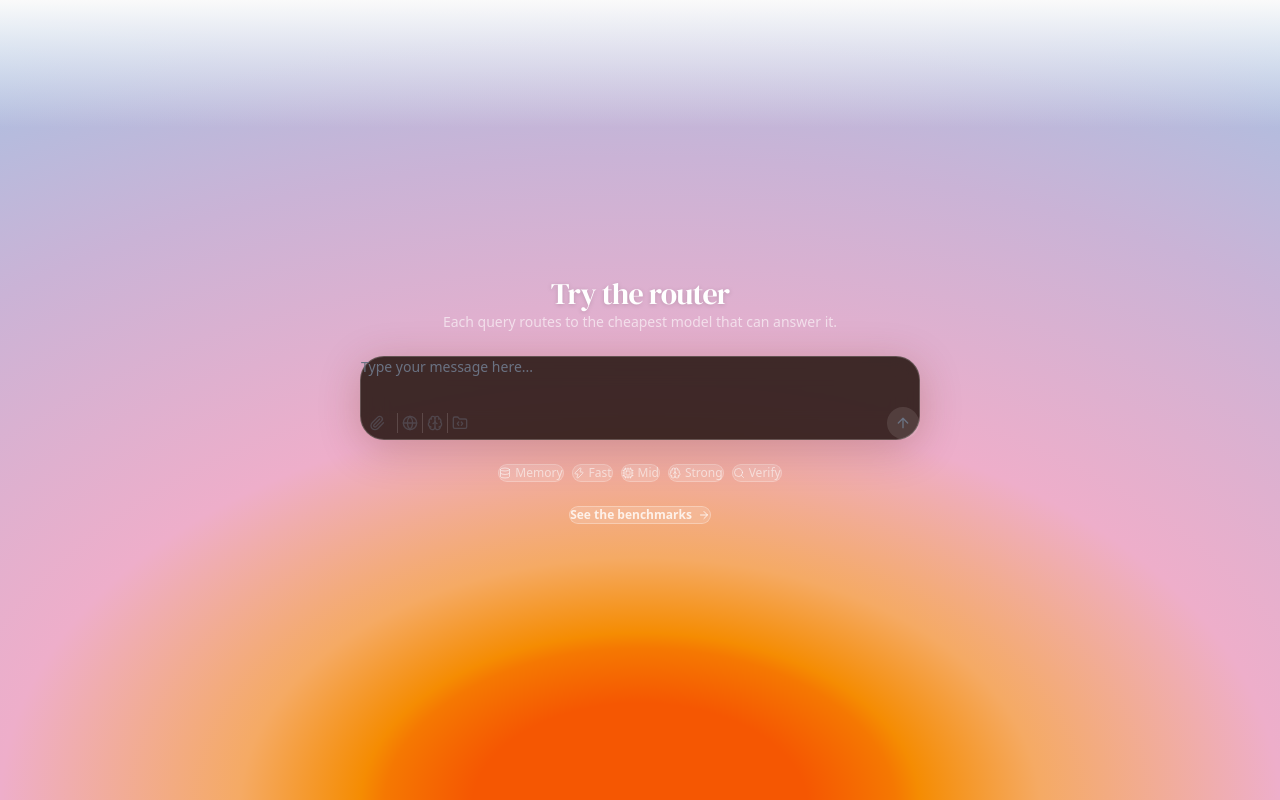
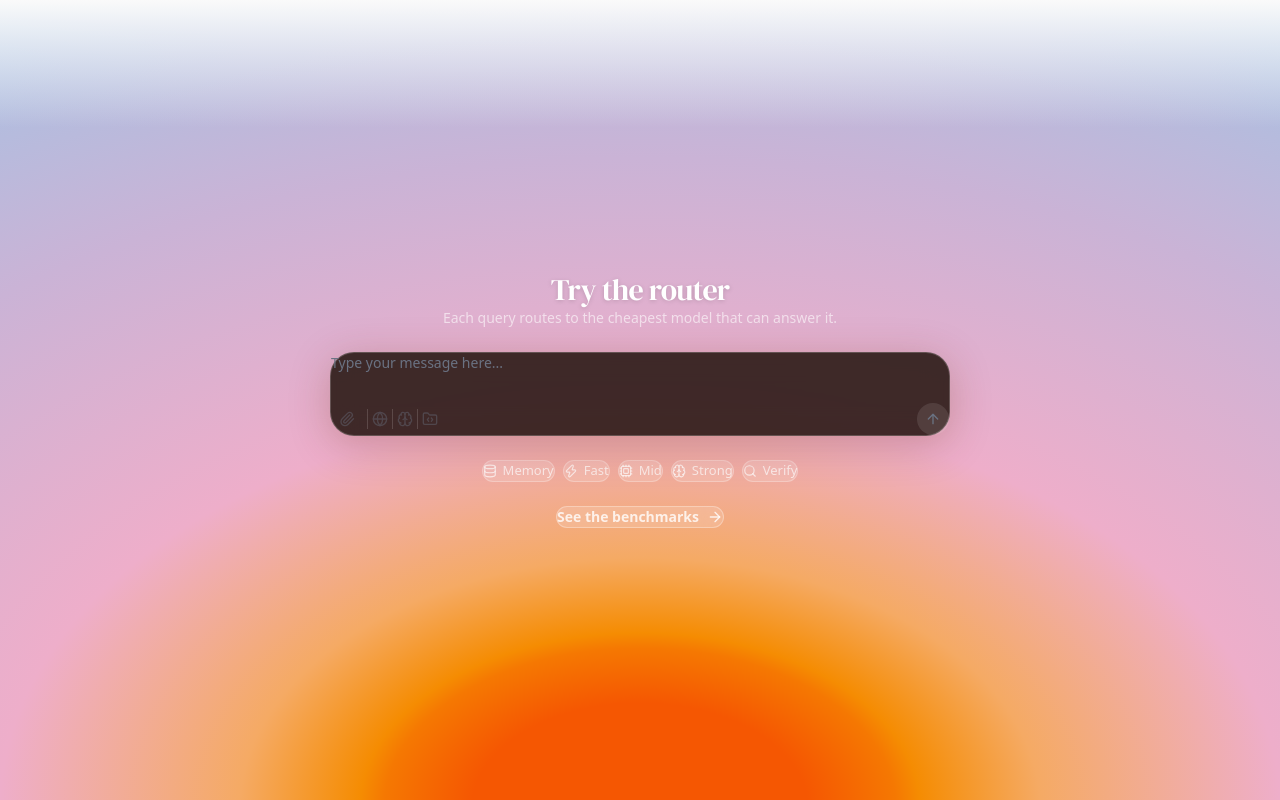
Before and after one commit to dgne58/a10, a React (Vite) app in the folder project/frontend/: page / in a window 1280 px wide. Shown: the part 3800-4600 px from the top of the page. Built offline with nearby package versions, Linux system fonts and the light colour scheme.

Commit message:
update query panel, train.py

```diff
--- a/project/frontend/src/components/ui/query-panel.tsx
+++ b/project/frontend/src/components/ui/query-panel.tsx
@@ -192,7 +192,7 @@ export default function QueryPanel() {
         initial={{ opacity: 0, y: 32 }}
         animate={isInView ? { opacity: 1, y: 0 } : { opacity: 0, y: 32 }}
         transition={{ duration: 0.7, ease: [0.16, 1, 0.3, 1] }}
-        className="relative z-10 flex w-full max-w-[560px] flex-col items-center gap-6 px-4 py-20"
+        className="relative z-10 flex w-full max-w-[620px] flex-col items-center gap-6 px-4 py-20"
       >
         {/* Heading */}
         <div className="text-center space-y-2">
@@ -303,13 +303,13 @@ export default function QueryPanel() {
               <span
                 key={b}
                 className={cn(
-                  "inline-flex items-center gap-1 rounded-full px-2.5 py-0.5 text-xs font-medium border transition-all duration-300",
+                  "inline-flex items-center gap-1.5 rounded-full px-3 py-1.5 text-[13px] font-medium border transition-all duration-300",
                   active
                     ? cn(color, bg, border)
-                    : "text-white/60 bg-white/15 border-white/25"
+                    : "text-white/70 bg-white/15 border-white/25"
                 )}
               >
-                <Icon className="h-3 w-3" />
+                <Icon className="h-3.5 w-3.5" />
                 {label}
               </span>
             );
@@ -319,7 +319,7 @@ export default function QueryPanel() {
         {/* Benchmark CTA */}
         <button
           onClick={() => window.dispatchEvent(new CustomEvent("open-benchmark"))}
-          className="group flex items-center gap-1.5 rounded-full px-4 py-1.5 text-xs font-semibold transition-all duration-200 hover:bg-white/25 cursor-pointer"
+          className="group flex items-center gap-2 rounded-full px-5 py-2 text-sm font-semibold transition-all duration-200 hover:bg-white/25 cursor-pointer"
           style={{
             backdropFilter: "blur(10px)",
             WebkitBackdropFilter: "blur(10px)",
@@ -329,7 +329,7 @@ export default function QueryPanel() {
           }}
         >
           See the benchmarks
-          <ArrowRight className="h-3 w-3 transition-transform duration-150 group-hover:translate-x-0.5" />
+          <ArrowRight className="h-4 w-4 transition-transform duration-150 group-hover:translate-x-0.5" />
         </button>
 
         {/* Error */}
```
Also changed, not shown: 2 other files (tests, documents, lock files or other folders).
